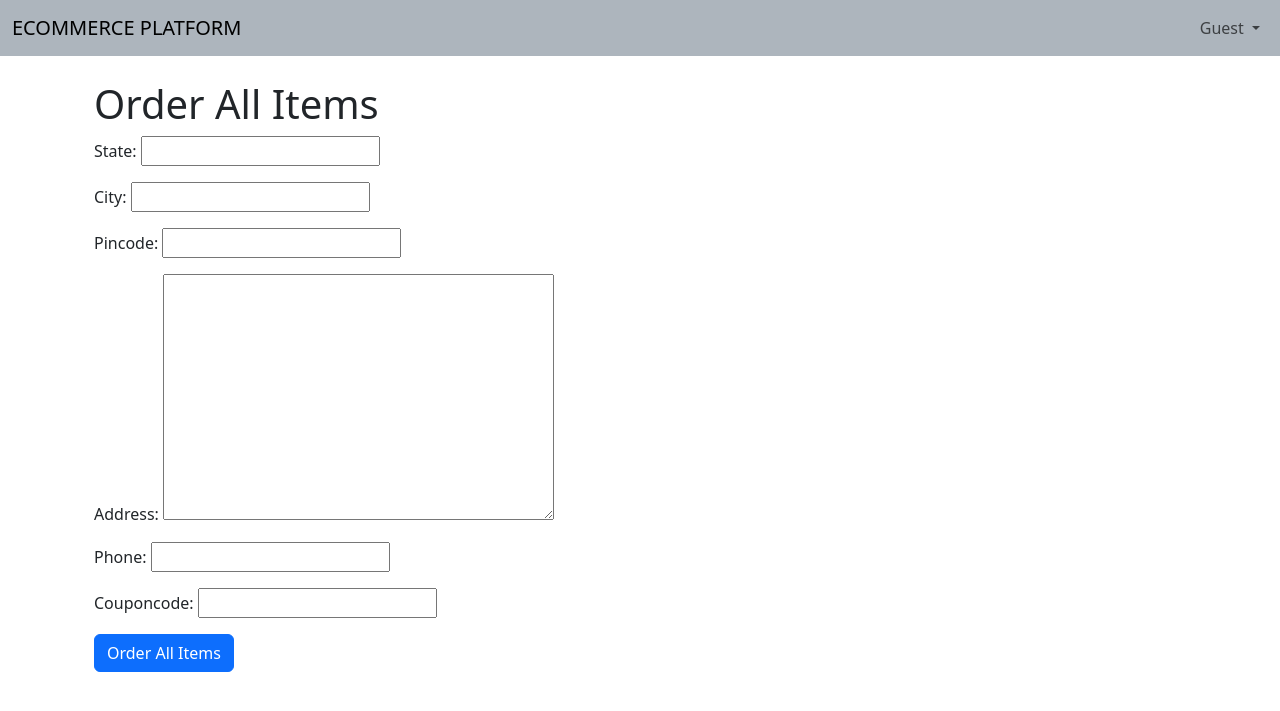
After one commit to Shamit2105/woc7.0-django-ecommerce-Shamit, a Django app: page /orders/cart/order-all/ in a window 1280 px wide. The commit adds this page. Shown: the top 711 px of the page. Run offline with Django 5.2, Linux system fonts and the light colour scheme.

Commit message:
added order cart feature, and out of stock feature

```diff
--- a/orders/context_processors.py
+++ b/orders/context_processors.py
@@ -2,7 +2,7 @@ from django.db import models
 from .models import Cart
 
 def cart_item_count(request):
-    if request.user.is_authenticated:
+    if request.user.is_authenticated and request.user.user_type=='customer':
         total_quantity = Cart.objects.filter(user=request.user).aggregate(total=models.Sum('quantity'))['total'] or 0
         return {'cart_item_count': total_quantity}
     return {'cart_item_count': 0}
--- a/orders/forms.py
+++ b/orders/forms.py
@@ -25,3 +25,11 @@ class UserOrderForm(forms.ModelForm):
         if commit:
             order.save()
         return order
+
+class CartOrderForm(forms.Form):
+    state = forms.CharField(max_length=100)
+    city = forms.CharField(max_length=100)
+    pincode = forms.CharField(max_length=6)
+    address = forms.CharField(widget=forms.Textarea)
+    phone = forms.CharField(max_length=10)
+    couponcode = forms.CharField(max_length=10)
--- a/orders/urls.py
+++ b/orders/urls.py
@@ -1,5 +1,5 @@
 from django.urls import path
-from .views import UserOrderCreateView,UserOrderBillView,UserOrderListView,AddToCartView,CartListView
+from .views import UserOrderCreateView,UserOrderBillView,UserOrderListView,AddToCartView,CartListView,CartDeleteView,CartOrderView
 
 urlpatterns = [
     path('order/<int:item_id>/', UserOrderCreateView.as_view(), name='order'),
@@ -7,4 +7,6 @@ urlpatterns = [
     path('my-orders/', UserOrderListView.as_view(), name='my_orders'),
     path('add-to-cart/<int:item_id>/', AddToCartView.as_view(), name='add_to_cart'),
     path('cart/', CartListView.as_view(), name='cart'),
+    path('cart/delete/<int:pk>/', CartDeleteView.as_view(), name='cart_delete'),
+    path('cart/order-all/', CartOrderView.as_view(), name='order_all_cart_items'),
 ]
--- a/orders/views.py
+++ b/orders/views.py
@@ -1,6 +1,6 @@
 from django.urls import reverse_lazy, reverse
-from django.shortcuts import get_object_or_404, redirect
-from django.views.generic.edit import CreateView
+from django.shortcuts import get_object_or_404, redirect, render
+from django.views.generic.edit import CreateView, DeleteView
 from django.views.generic import DetailView,ListView
 from django.views import View
 from django.contrib.auth.mixins import LoginRequiredMixin
@@ -8,7 +8,7 @@ from django.contrib import messages
 
 
 from products.models import Item
-from .forms import UserOrderForm
+from .forms import UserOrderForm,CartOrderForm
 from .models import UserOrder,Cart
 from .mixins import CustomerRequiredMixin
 
@@ -58,9 +58,9 @@ class AddToCartView(LoginRequiredMixin, View):
         item_id = self.kwargs.get('item_id')
         item = get_object_or_404(Item, id=item_id)
         cart_item, created = Cart.objects.get_or_create(user=request.user, item=item)
-        if not created:
-            cart_item.quantity += 1
-            cart_item.save()
+
+        cart_item.quantity += 1
+        cart_item.save()
         return redirect('home')
 
 class CartListView(LoginRequiredMixin, ListView):
@@ -76,3 +76,44 @@ class CartListView(LoginRequiredMixin, ListView):
         total_price = sum(item.get_total_price() for item in context['cart_items'])
         context['total_price'] = total_price
         return context
+
+class CartDeleteView(LoginRequiredMixin, DeleteView):
+    model = Cart
+    success_url = reverse_lazy('cart')
+
+    def get_queryset(self):
+        return Cart.objects.filter(user=self.request.user)
+
+class CartOrderView(View): #will have to use view items bulk ma
+    def get(self,request,*args,**kwargs):
+        form = CartOrderForm
+        return render(request, 'cart_order.html', {'form': form})
+
+    def post(self,request,*args,**kwargs):
+        form = CartOrderForm(request.POST)
+
+        if form.is_valid():
+            cart_items = Cart.objects.filter(user=request.user)
+            if not cart_items.exists():
+                messages.error(request, "Your cart is empty.")
+                return redirect('cart')
+            for cart_item in cart_items:
+                item = cart_item.item
+                quantity = cart_item.quantity
+                UserOrder.objects.create(
+                    ordered_by = request.user,
+                    item_ordered = item,
+                    quantity=quantity,
+                    state = form.cleaned_data['state'],
+                    city = form.cleaned_data['city'],
+                    pincode = form.cleaned_data['pincode'],
+                    address = form.cleaned_data['address'],
+                    phone = form.cleaned_data['phone'],
+                    price = item.discounted_price() * quantity
+                )
+                item.stock -= quantity
+                item.save()
+            cart_items.delete()
+            messages.success(request, "All items in your cart have been ordered.")
+            return redirect('my_orders')
+        return render(request, 'order_form.html', {'form': form})
--- a/templates/_base.html
+++ b/templates/_base.html
@@ -52,11 +52,13 @@
                         </ul>
                     </li>
                     {% endif %}
-                    {% if user.is_authenticated %}
+                    {% if user.user_type == 'customer' %}
                     <a class="nav-link" href="{% url 'cart' %}">
                         <i class="fas fa-shopping-cart"></i> Cart
                         <span class="badge badge-pill badge-primary">{{ cart_item_count }}</span>
                     </a>
+                    {% endif %}
+                    {% if user.is_authenticated %}
                     <li class="nav-item dropdown">
                         <a
                             class="nav-link dropdown-toggle"
--- /dev/null
+++ b/templates/cart_order.html
@@ -0,0 +1,16 @@
+{% extends '_base.html' %}
+
+{% block title %}
+Order All Items
+{% endblock title %}
+
+{% block content %}
+<div class="container mt-4">
+    <h1>Order All Items</h1>
+    <form method="post">
+        {% csrf_token %}
+        {{ form.as_p }}
+        <button type="submit" class="btn btn-primary">Order All Items</button>
+    </form>
+</div>
+{% endblock content %}
--- a/templates/home.html
+++ b/templates/home.html
@@ -29,13 +29,16 @@ Home
                     <span class="original-price"><strike>₹{{ item.price }}</strike></span>
                     <span class="discounted-price">₹{{ item.discounted_price }}</span>
                     {% if user.user_type == "customer" or user.is_authenticated == False %}
+                    {% if item.stock > 0 %}
                     <a href="{% url 'order' item.pk %}" class="btn btn-primary">Order</a>
                     <form method="post" action="{% url 'add_to_cart' item.pk %}">
                         {% csrf_token %}
                         <br>
-
                         <button type="submit" class="btn btn-primary">Add to Cart</button>
                     </form>
+                    {% else %}
+                    <p class="text-danger">Out of Stock</p>
+                    {% endif %}
                     {% endif %}
                 </div>
             </div>
```
Also changed, not shown: templates/cart_list.html (+35 -0 lines).
